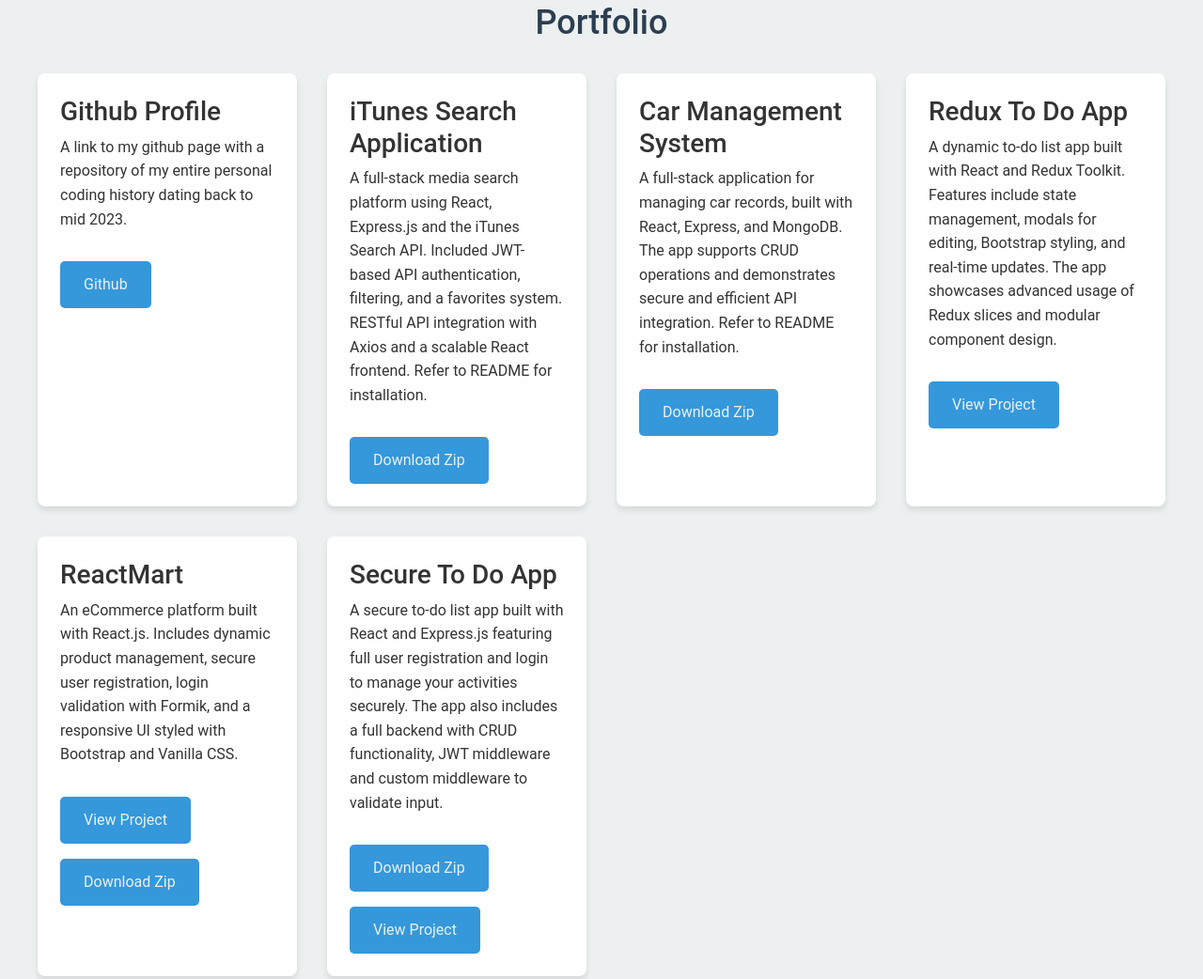
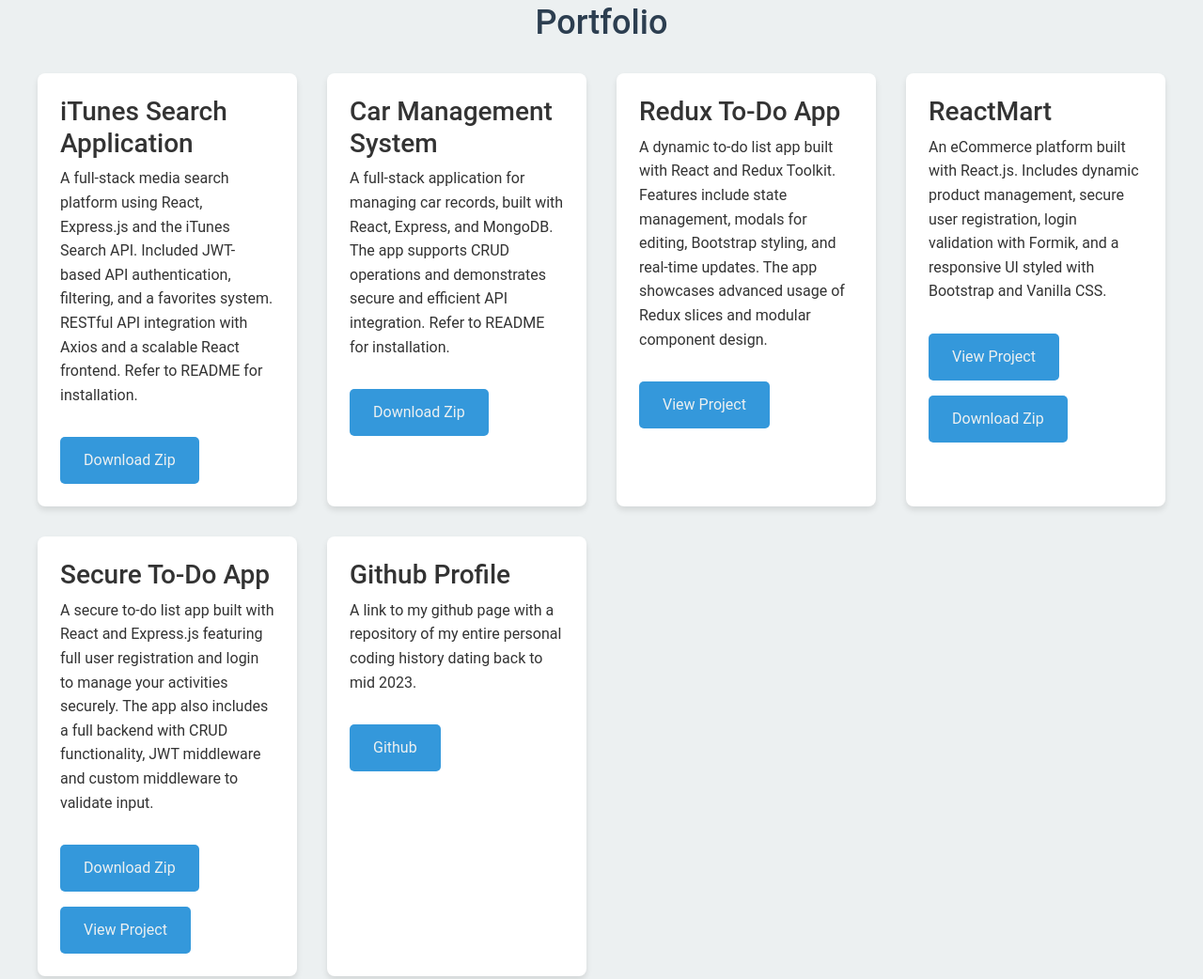
Before and after one commit to RealDan1/portfolio-website-daneelvdm, a plain HTML site: page index.html in a window 1280 px wide. Shown: the part 2480-3522 px from the top of the page at 94% size. Drawn offline with nearby package versions, Linux system fonts and the light colour scheme.

Commit message:
feat: modify text content

```diff
--- a/index.html
+++ b/index.html
@@ -128,15 +128,6 @@
                 <h2>Portfolio</h2>
                 <div class="portfolio-grid">
                     <div class="portfolio-item">
-                        <h3>Github Profile</h3>
-                        <p>
-                            A link to my github page with a repository of my entire personal coding history dating back
-                            to mid 2023.
-                        </p>
-                        <a href="https://github.com/RealDan1" class="btn" target="_blank">Github</a>
-                    </div>
-
-                    <div class="portfolio-item">
                         <h3>iTunes Search Application</h3>
                         <p>
                             A full-stack media search platform using React, Express.js and the iTunes Search API.
@@ -157,7 +148,7 @@
                         <a href="./Downloads/carInventory.zip" class="btn" download="carInventory.zip">Download Zip</a>
                     </div>
                     <div class="portfolio-item">
-                        <h3>Redux To Do App</h3>
+                        <h3>Redux To-Do App</h3>
                         <p>
                             A dynamic to-do list app built with React and Redux Toolkit. Features include state
                             management, modals for editing, Bootstrap styling, and real-time updates. The app showcases
@@ -178,7 +169,7 @@
                         <a href="./Downloads/ReactMart.zip" class="btn" download="ReactMart.zip">Download Zip</a>
                     </div>
                     <div class="portfolio-item">
-                        <h3>Secure To Do App</h3>
+                        <h3>Secure To-Do App</h3>
                         <p>
                             A secure to-do list app built with React and Express.js featuring full user registration and
                             login to manage your activities securely. The app also includes a full backend with CRUD
@@ -188,6 +179,15 @@
                             >Download Zip</a
                         >
                         <a href="https://secure-todo-app.onrender.com" class="btn" target="_blank">View Project</a>
+                    </div>
+
+                    <div class="portfolio-item">
+                        <h3>Github Profile</h3>
+                        <p>
+                            A link to my github page with a repository of my entire personal coding history dating back
+                            to mid 2023.
+                        </p>
+                        <a href="https://github.com/RealDan1" class="btn" target="_blank">Github</a>
                     </div>
                 </div>
             </section>
```
